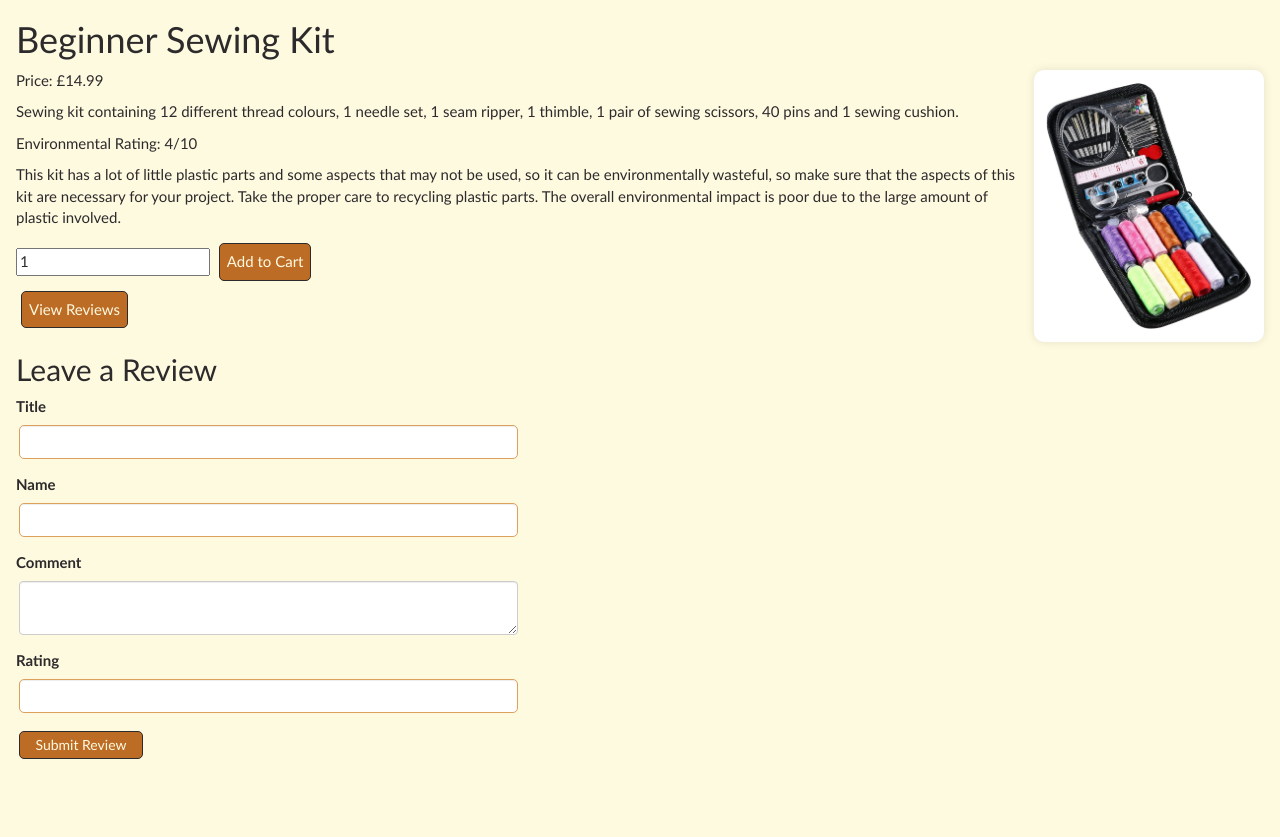
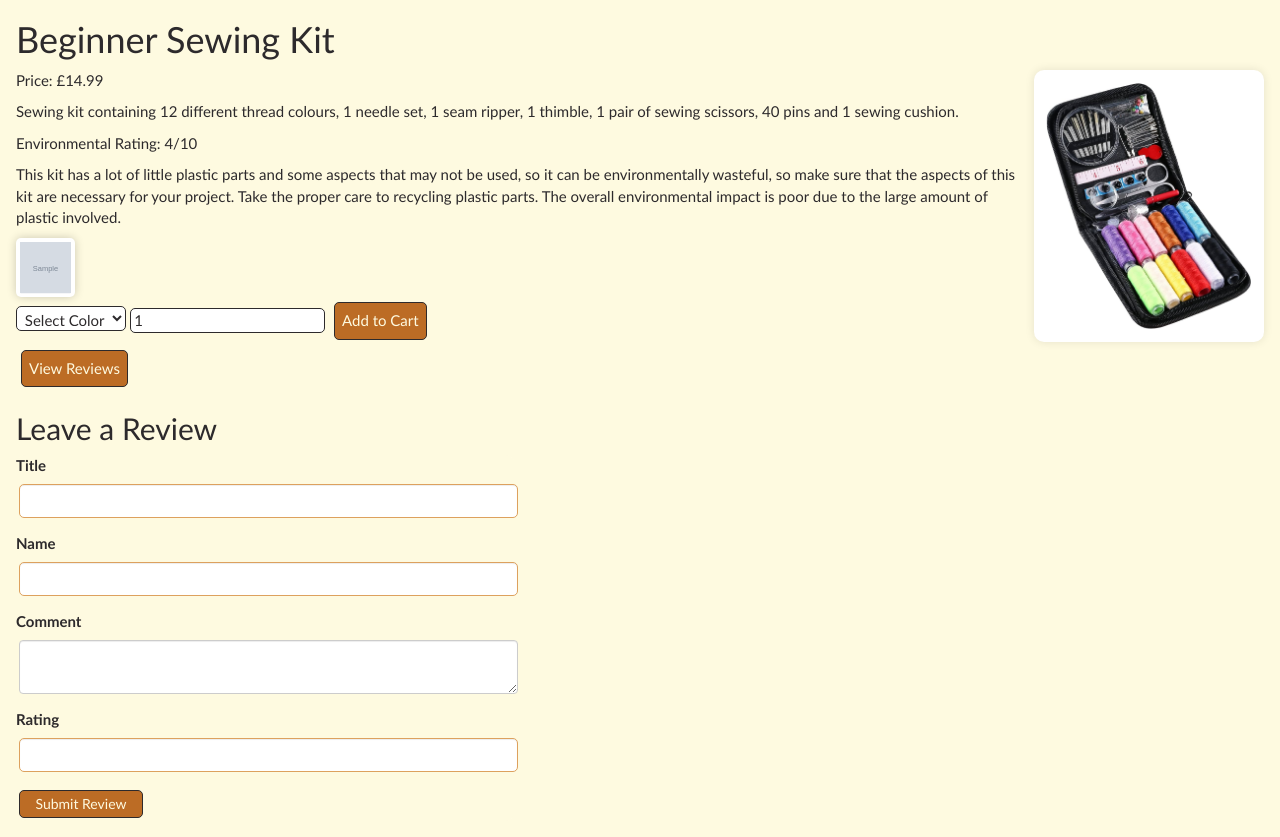
Before and after one commit to odgedodge/Online-Shop, a Flask app: page /product/1 in a window 1280 px wide. Shown: the part 83-920 px from the top of the page. Before the commit the page ends 842 px from the top, so only its background shows below. Run offline with Flask 3, Linux system fonts and the light colour scheme; tables that the repository leaves empty hold one stand-in row (values such as "Sample post"); grey boxes marked "Sample" are stand-in pictures; some libraries are stand-ins or nearby versions.

Commit message:
added color icons

```diff
--- a/app/static/custom.css
+++ b/app/static/custom.css
@@ -177,10 +177,29 @@ a:hover {
     border: 1px solid black;
     padding: 1vw;
     z-index: 9999; /* Appears above other content */
-    border-radius: .6vw;
+    border-radius: 5px;
     box-shadow: 0px 0px 10px rgba(0, 0, 0, 0.1);
 }
 
+/* Single Product Page Styling*/
+
+.color-icon {
+    cursor: pointer;
+    border-radius: 5px;
+    padding: .3vw;
+    background-color: #FFFFFF;
+    width: 4.6vw;
+    height: 4.6vw;
+    box-shadow: 0px 0px 10px rgba(0, 0, 0, 0.2);
+}
+
+.cart-input {
+    border-radius: 5px;
+    border: 1px solid #2D2A2C;
+    padding: .3vw;
+    height: 2vw;
+    background-color: #FFFFFF;
+}
 
 /* Cart styling */
 .cart-item {
--- a/app/templates/single_product.html
+++ b/app/templates/single_product.html
@@ -1,17 +1,32 @@
 {% extends "base.html" %}
 
 {% block content %}
+
     <h1>{{ product.name }}</h1>
-    <img src="{{url_for('static', filename= product.image_name ) }}" alt= "{{ product.name }}" class="item-img"/>
+    <img src="{{url_for('static', filename= product.image_name ) }}" alt= "{{ product.name }}" class="item-img" id="product-image" />
     <p>Price: £{{ product.price }}</p>
     <p>{{ product.description }}</p>
     <p>Environmental Rating: {{ product.environmental_rating }}</p>
     <p>{{ product.environmental_description }}</p>
 
     <div>
+        {% for variation in product.variations %}
+            <img src="{{ url_for('static', filename= variation.image_name ) }}" alt="{{ variation.color }}" class="color-icon" data-image="{{ url_for('static', filename=variation.image_name) }}"/>
+        {% endfor %}
+    </div>
+
+    <div>
         <form action="{{ url_for('single_product_page', product_id=product.id) }}" method="POST">
+            {% if product.variations != []%}
+                <select name="variation" id="variation-select" class="cart-input">
+                    <option value="" disabled selected>Select Color</option>
+                    {% for variation in product.variations %}
+                        <option value="{{ variation.id }}">{{ variation.color }}</option>
+                    {% endfor %}
+                </select>
+            {% endif %}
             {{ cart_form.csrf_token }}
-            <input type="number" name="cart" value="1" min="1">
+            <input type="number" class="cart-input" name="cart" value="1" min="1">
             <button type="submit" class="submit-btn">Add to Cart</button>
         </form>
     </div>
@@ -20,10 +35,26 @@
     <div>
          <!-- Add button to view reviews -->
         <form action="{{ url_for('view_reviews', product_id=product.id) }}" method="get">
-            <button type="submit" class="submit-btn">View Reviews</button>
+            <button type="submit" id="add-to-cart-btn" class="submit-btn">View Reviews</button>
         </form>
         <h2>Leave a Review</h2>
         <form class="review-form" method="post">
             {{ wtf.quick_form(review_form, form_type="horizontal") }}
     </div>
 {% endblock %}
+
+{% block scripts %}
+  <script>
+    // Function to change product image when clicking on color icon
+    document.querySelectorAll('.color-icon').forEach(icon => {
+      icon.addEventListener('click', function() {
+        document.getElementById('product-image').src = this.getAttribute('data-image');
+      });
+    });
+
+    // Function to enable Add to Cart button when selecting a color variation
+    document.getElementById('variation-select').addEventListener('change', function() {
+      document.getElementById('add-to-cart-btn').disabled = this.value === '';
+    });
+  </script>
+{% endblock %}
```
